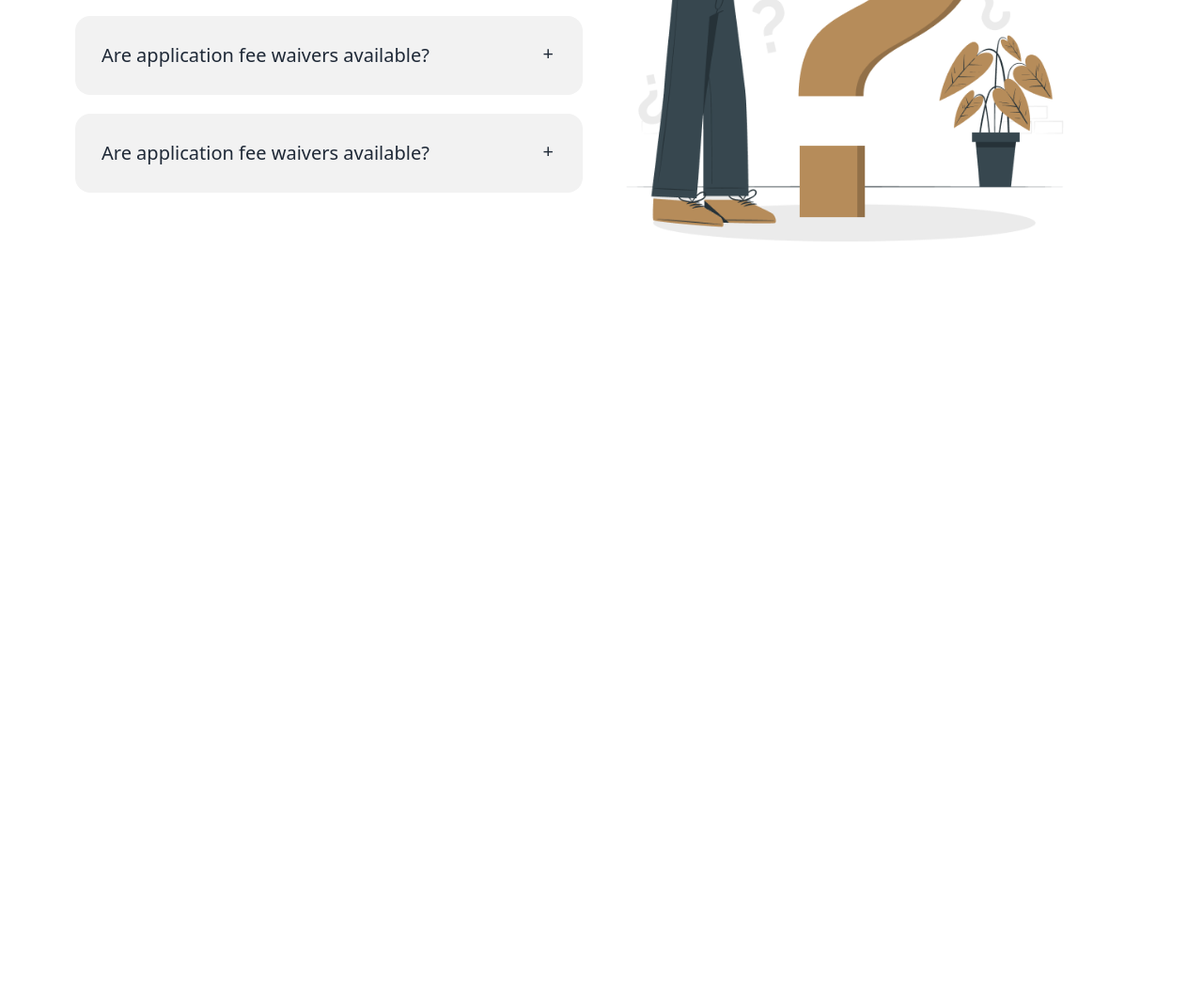
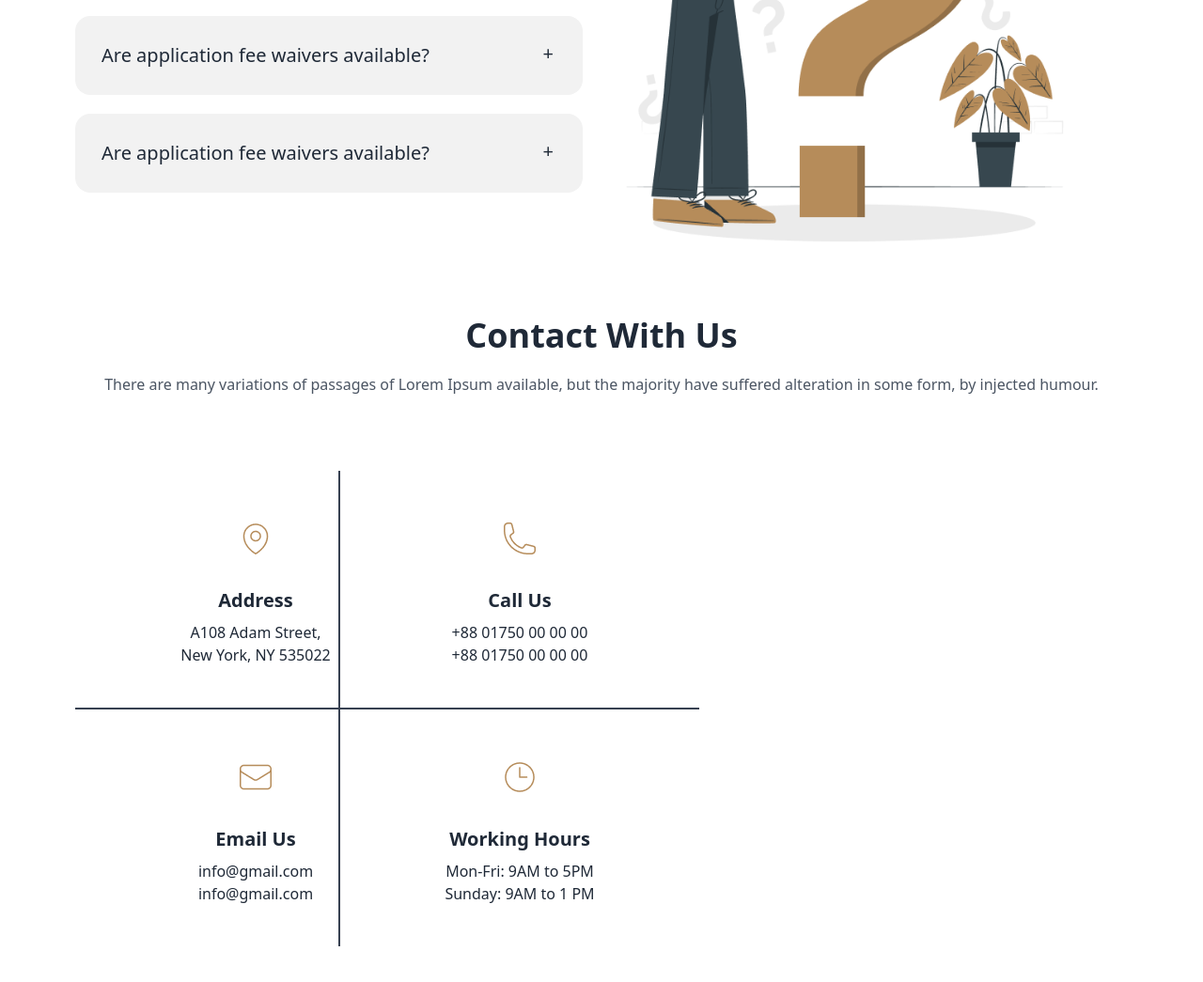
Before and after one commit to saifulislamrain/legal-services-with-daisyUI, a plain HTML site: page index.html in a window 1280 px wide. Shown: the part 3232-4277 px from the top of the page at 94% size. Before the commit the page ends 3489 px from the top, so only its background shows below. Drawn offline with nearby package versions, Linux system fonts and the light colour scheme.

Commit message:
contact grid addeded

```diff
--- a/index.html
+++ b/index.html
@@ -456,6 +456,82 @@
         </div>
       </section>
 
+
+      <!-- contact with us section started  -->
+
+
+      <section class=" my-20">
+
+        <div class="text-center space-y-5">
+          <h1 class="capitalize text-4xl font-bold">
+            contact with us
+          </h1>
+          <p class="text-gray-600">
+            There are many variations of passages of Lorem Ipsum available, but the majority have suffered alteration in some form, by injected humour.
+          </p>
+        </div>
+        <!-- title end  -->
+         <div class=" grid grid-cols-1 lg:grid-cols-2 mt-20">
+          <div class="grid grid-cols-2  ">
+
+            <div class="card bg-base-100 w-96 p-3 border-b-2  border-gray-700 rounded-none">
+              <figure class="px-10 pt-10">
+                <img
+                  src="images/location.png"
+                  alt="" />
+              </figure>
+              <div class="card-body items-center text-center">
+                <h2 class="card-title">Address</h2>
+                <p>A108 Adam Street, <br>
+                  New York, NY 535022</p>
+              </div>
+            </div>
+
+            <div class="card bg-base-100 w-96 p-3 border-b-2 border-l-2 border-gray-700 rounded-none">
+              <figure class="px-10 pt-10">
+                <img
+                  src="images/call.png"
+                  alt="" />
+              </figure>
+              <div class="card-body items-center text-center">
+                <h2 class="card-title">Call Us</h2>
+                <p>
+                  +88 01750 00 00 00 <br>
+                  +88 01750 00 00 00
+                </p>
+              </div>
+            </div>
+
+            <div class="card bg-base-100 w-96 p-3 rounded-none   border-gray-700">
+              <figure class="px-10 pt-10">
+                <img
+                  src="images/email.png"
+                  alt="" />
+              </figure>
+              <div class="card-body items-center text-center">
+                <h2 class="card-title">Email Us</h2>
+                <p>info@gmail.com <br>
+                  info@gmail.com</p>
+              </div>
+            </div>
+            <div class="card bg-base-100 w-96 p-3 rounded-none border-l-2 border-gray-700">
+              <figure class="px-10 pt-10">
+                <img
+                  src="images/time.png"
+                  alt="" />
+              </figure>
+              <div class="card-body items-center text-center">
+                <h2 class="card-title">Working Hours</h2>
+                <p>Mon-Fri: 9AM to 5PM <br>
+                  Sunday: 9AM to 1 PM</p>
+              </div>
+            </div>
+
+          </div>
+          <!-- contact card end -->
+         </div>
+      </section>
+
     </main>
     <footer>
 
```
